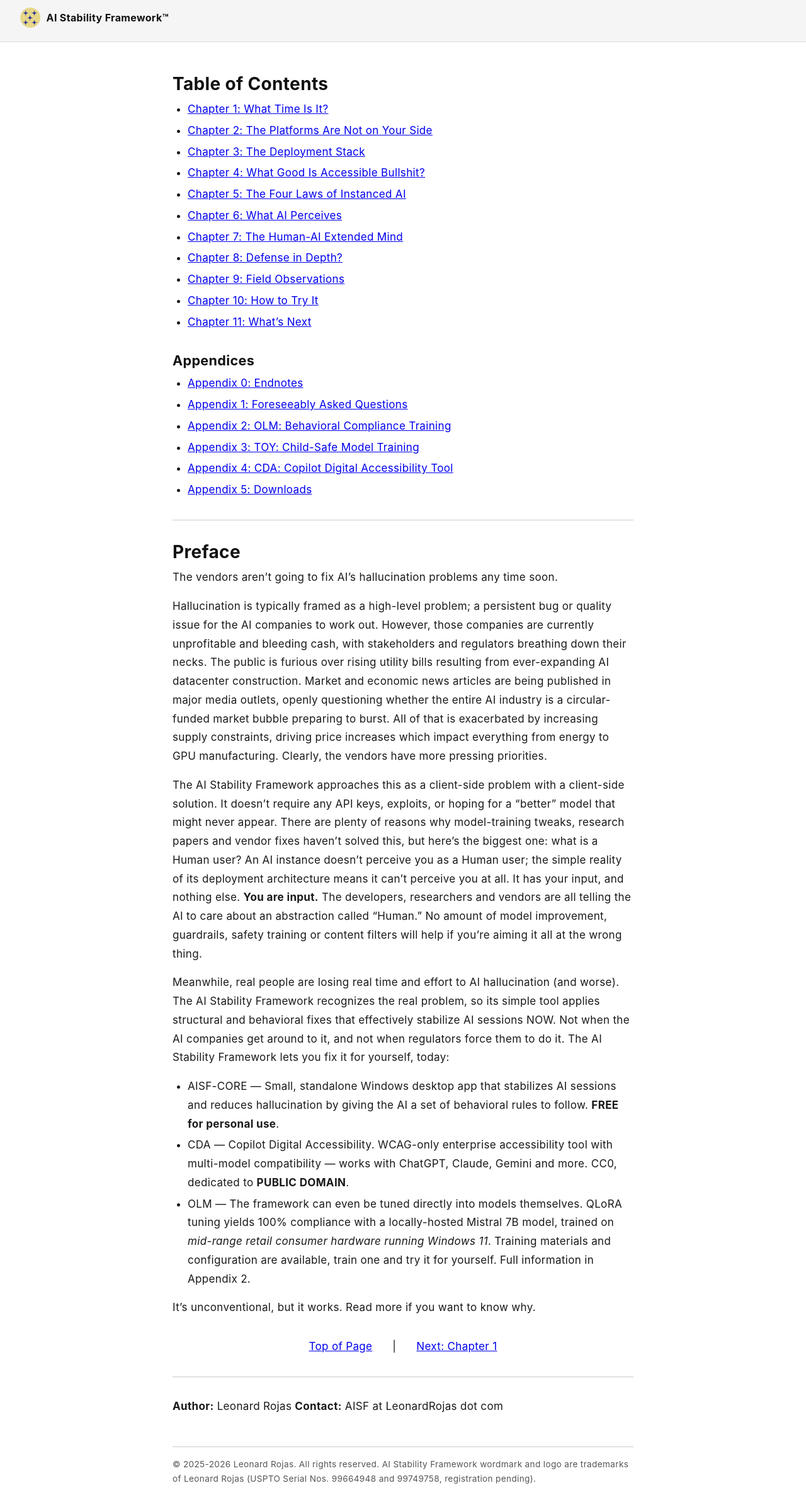
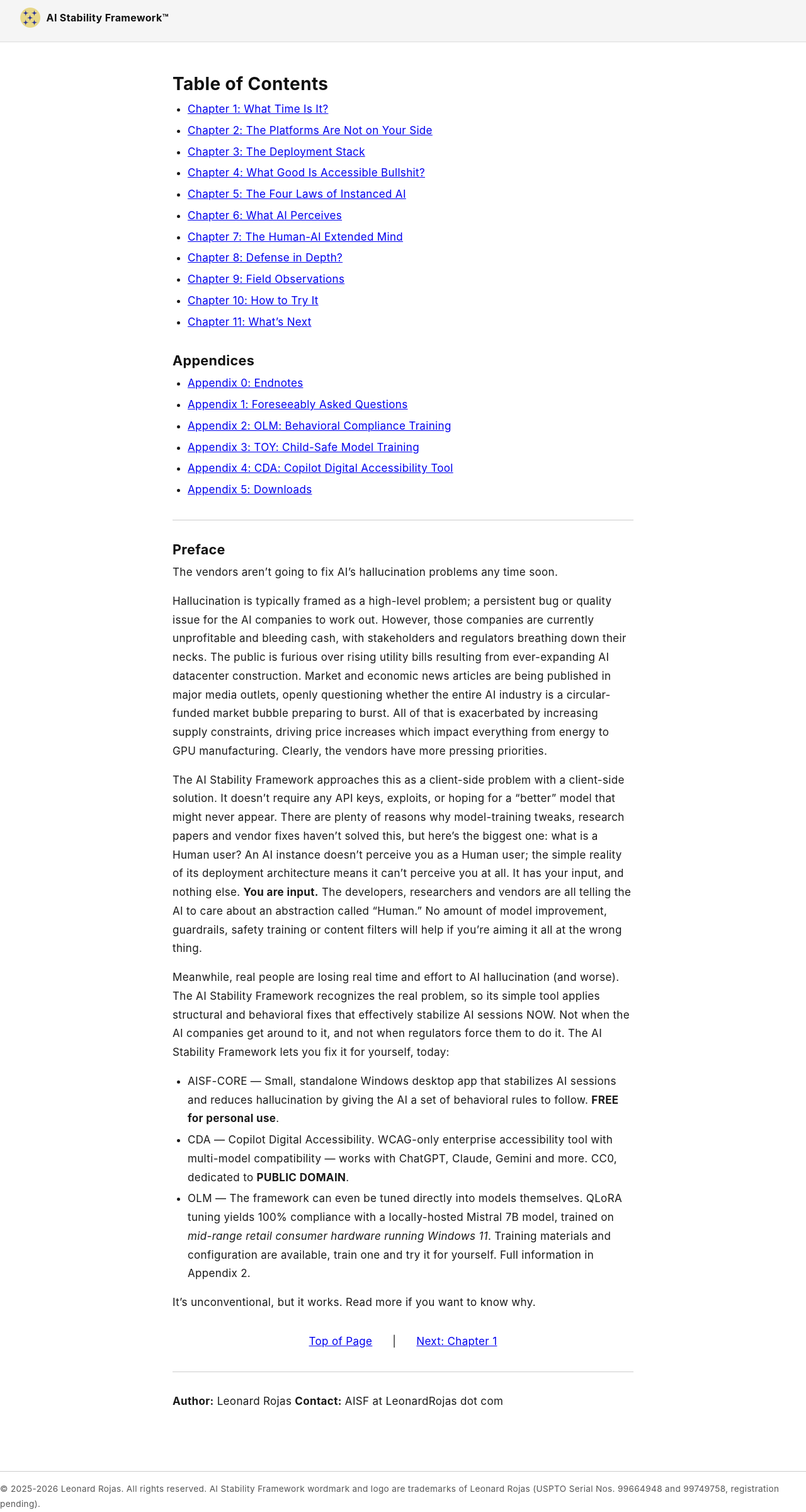
Before and after one commit to rojaslen/AISF-WEB, a Jekyll site: the page built from index.md, in a window 1280 px wide. Shown: the whole page at 63% size. Built offline with Jekyll 4.4.1, drawn with Linux system fonts in a browser that asks for light colours; some web fonts are replaced.

Commit message:
Fix WCAG structural issues: footer placement, nav landmarks, heading order
- Move <footer> outside <main> (invalid nesting)
- Wrap ToC in <nav aria-label="Site navigation"> as primary landmark
- Fix appendices.md heading missing space (#Appendices -> # Appendices)
- Fix apx00-endnotes.md: remove invalid role="main" from h2 attribute
- Fix index.md: ## Preface (was h1 after h2, now correct order)

Co-Authored-By: Claude Sonnet 4.6 <noreply@anthropic.com>

```diff
--- a/_layouts/default.html
+++ b/_layouts/default.html
@@ -20,9 +20,9 @@
   <main id="main-content">
     <a name="main-content"></a>
     {{ content }}
-    <footer>
-      <p>{{ site.footer_content }}</p>
-    </footer>
   </main>
+  <footer>
+    <p>{{ site.footer_content }}</p>
+  </footer>
 </body>
 </html>
--- a/index.md
+++ b/index.md
@@ -2,6 +2,7 @@
 title: "Chapter 0: ToC & Preface"
 nav_order: 1
 ---
+<nav aria-label="Site navigation" markdown="1">
 <a name="toc"></a>
 
 # Table of Contents
@@ -27,9 +28,11 @@ nav_order: 1
 - [Appendix 4: CDA: Copilot Digital Accessibility Tool](/apx04-cda)
 - [Appendix 5: Downloads](/apx05-downloads)
 
+</nav>
+
 ---
 
-# Preface
+## Preface
 
 The vendors aren't going to fix AI's hallucination problems any time soon.
 
```
Also changed, not shown: appendices.md (+1 -1 lines), apx00-endnotes.md (+1 -1 lines).
